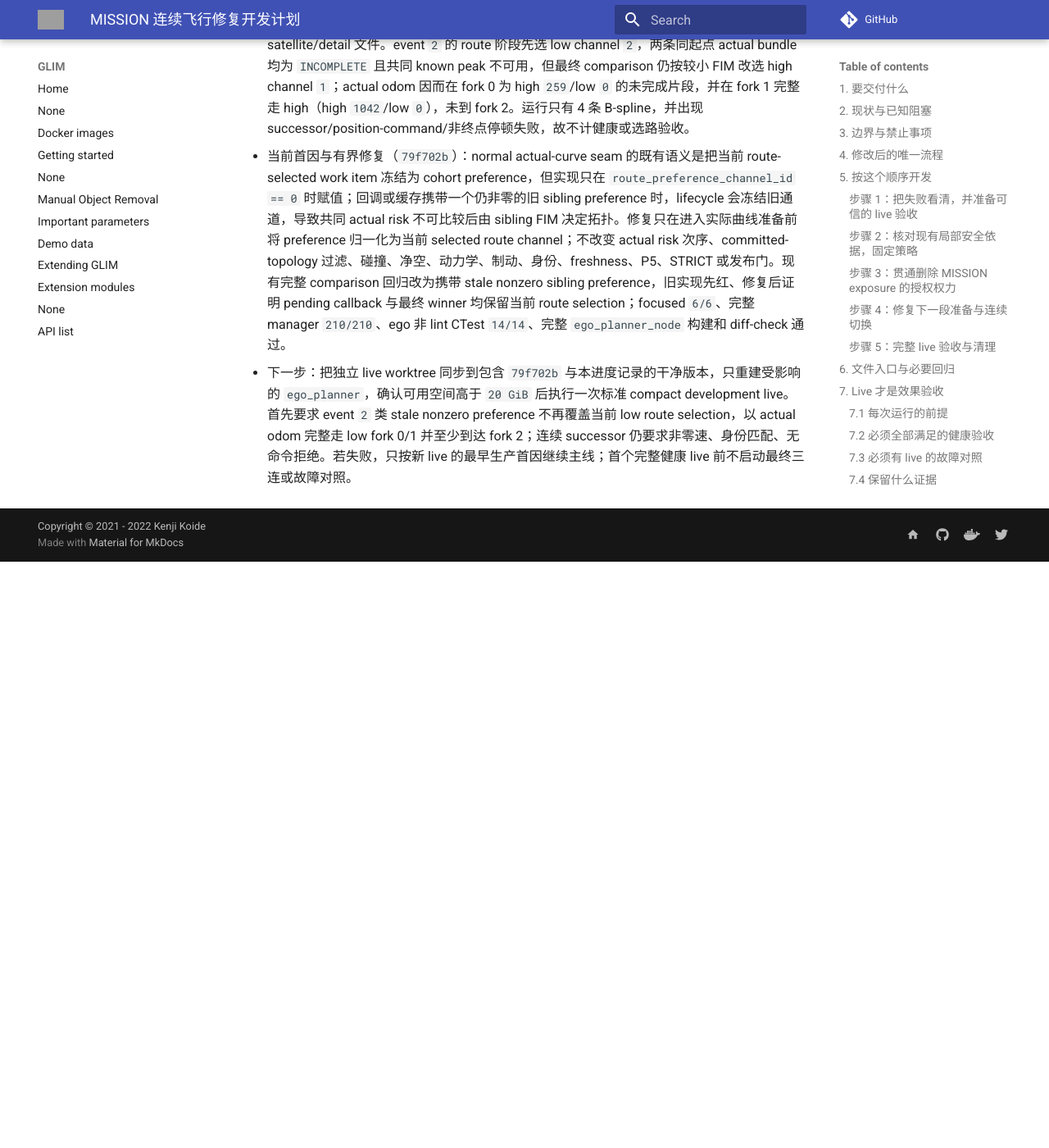
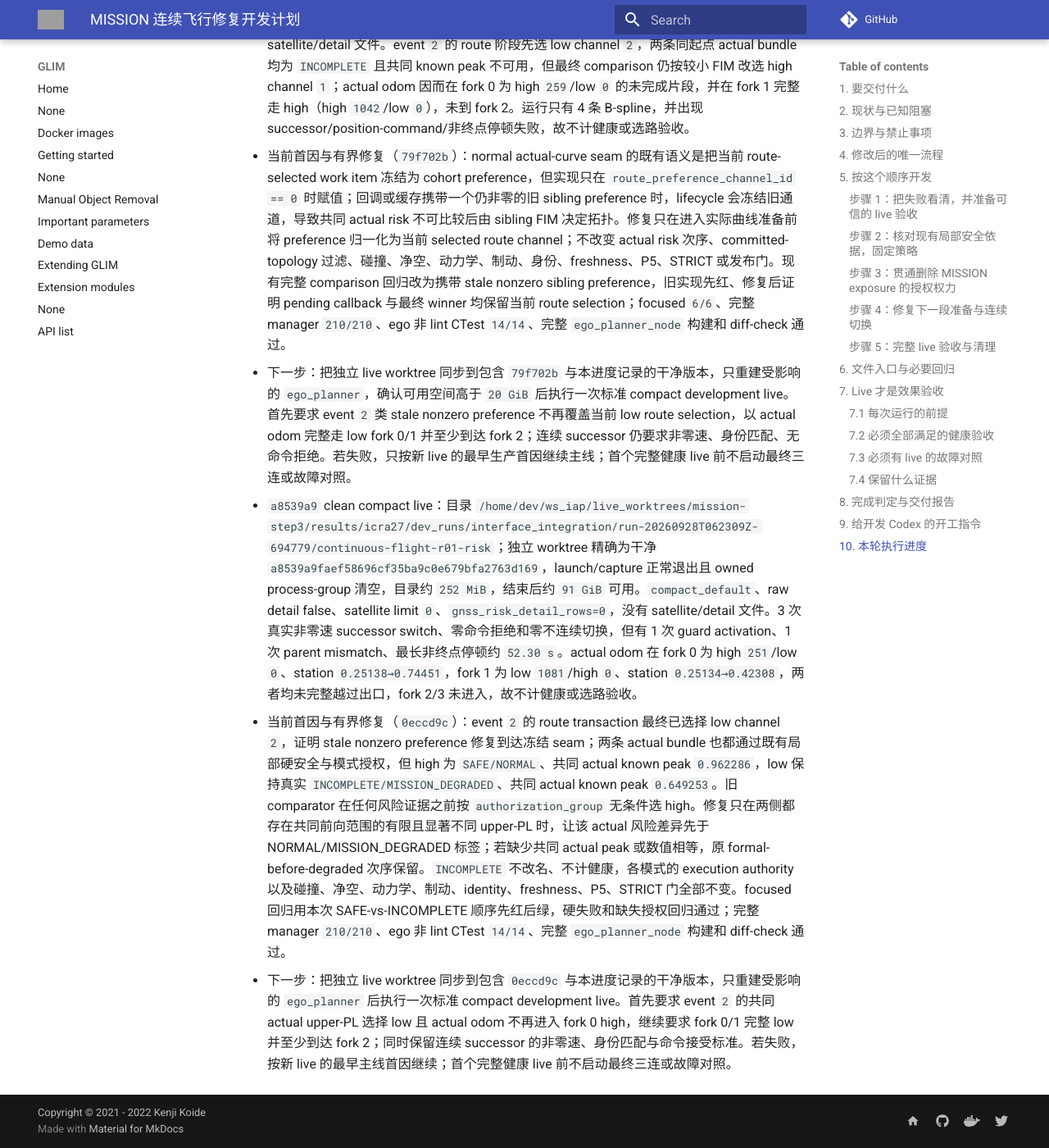
Before and after one commit to Printeger/iap, an MkDocs documentation site: the page built from docs/icra27/MISSION_CONTINUOUS_FLIGHT_IMPLEMENTATION_PLAN.md, in a window 1280 px wide and 1400 px high, scrolled down 62698 px. Shown: the whole window at 82% size. Built offline with MkDocs 1.6.1 and Material for MkDocs 9.7.7, drawn with Linux system fonts in a browser that asks for light colours; nearby versions of some CDN libraries; comment, search, counter and statistics services are not loaded; before the commit the page ends 63383 px from its top, so only the background shows below that; grey boxes are pictures that could not be loaded.

Commit message:
docs(plan): record actual mode-label ranking cause

```diff
--- a/docs/icra27/MISSION_CONTINUOUS_FLIGHT_IMPLEMENTATION_PLAN.md
+++ b/docs/icra27/MISSION_CONTINUOUS_FLIGHT_IMPLEMENTATION_PLAN.md
@@ -481,3 +481,6 @@
 - `a7ab852` clean compact live：目录 `/home/dev/ws_iap/live_worktrees/mission-step3/results/icra27/dev_runs/interface_integration/run-20260928T060718Z-637569/continuous-flight-r01-risk`；独立 worktree 精确为干净 `a7ab852cc191f0097d2d526a6c2d33ba59cd2281`，owned process 已清空，完整 `180 s` 运行结束后约 `92 GiB` 可用。运行保持 compact，`gnss_risk_detail_rows=0`，没有 satellite/detail 文件。event `2` 的 route 阶段先选 low channel `2`，两条同起点 actual bundle 均为 `INCOMPLETE` 且共同 known peak 不可用，但最终 comparison 仍按较小 FIM 改选 high channel `1`；actual odom 因而在 fork 0 为 high `259`/low `0` 的未完成片段，并在 fork 1 完整走 high（high `1042`/low `0`），未到 fork 2。运行只有 4 条 B-spline，并出现 successor/position-command/非终点停顿失败，故不计健康或选路验收。
 - 当前首因与有界修复（`79f702b`）：normal actual-curve seam 的既有语义是把当前 route-selected work item 冻结为 cohort preference，但实现只在 `route_preference_channel_id == 0` 时赋值；回调或缓存携带一个仍非零的旧 sibling preference 时，lifecycle 会冻结旧通道，导致共同 actual risk 不可比较后由 sibling FIM 决定拓扑。修复只在进入实际曲线准备前将 preference 归一化为当前 selected route channel；不改变 actual risk 次序、committed-topology 过滤、碰撞、净空、动力学、制动、身份、freshness、P5、STRICT 或发布门。现有完整 comparison 回归改为携带 stale nonzero sibling preference，旧实现先红、修复后证明 pending callback 与最终 winner 均保留当前 route selection；focused `6/6`、完整 manager `210/210`、ego 非 lint CTest `14/14`、完整 `ego_planner_node` 构建和 diff-check 通过。
 - 下一步：把独立 live worktree 同步到包含 `79f702b` 与本进度记录的干净版本，只重建受影响的 `ego_planner`，确认可用空间高于 `20 GiB` 后执行一次标准 compact development live。首先要求 event `2` 类 stale nonzero preference 不再覆盖当前 low route selection，以 actual odom 完整走 low fork 0/1 并至少到达 fork 2；连续 successor 仍要求非零速、身份匹配、无命令拒绝。若失败，只按新 live 的最早生产首因继续主线；首个完整健康 live 前不启动最终三连或故障对照。
+- `a8539a9` clean compact live：目录 `/home/dev/ws_iap/live_worktrees/mission-step3/results/icra27/dev_runs/interface_integration/run-20260928T062309Z-694779/continuous-flight-r01-risk`；独立 worktree 精确为干净 `a8539a9faef58696cf35ba9c0e679bfa2763d169`，launch/capture 正常退出且 owned process-group 清空，目录约 `252 MiB`，结束后约 `91 GiB` 可用。`compact_default`、raw detail false、satellite limit `0`、`gnss_risk_detail_rows=0`，没有 satellite/detail 文件。3 次真实非零速 successor switch、零命令拒绝和零不连续切换，但有 1 次 guard activation、1 次 parent mismatch、最长非终点停顿约 `52.30 s`。actual odom 在 fork 0 为 high `251`/low `0`、station `0.25138→0.74451`，fork 1 为 low `1081`/high `0`、station `0.25134→0.42308`，两者均未完整越过出口，fork 2/3 未进入，故不计健康或选路验收。
+- 当前首因与有界修复（`0eccd9c`）：event `2` 的 route transaction 最终已选择 low channel `2`，证明 stale nonzero preference 修复到达冻结 seam；两条 actual bundle 也都通过既有局部硬安全与模式授权，但 high 为 `SAFE/NORMAL`、共同 actual known peak `0.962286`，low 保持真实 `INCOMPLETE/MISSION_DEGRADED`、共同 actual known peak `0.649253`。旧 comparator 在任何风险证据之前按 `authorization_group` 无条件选 high。修复只在两侧都存在共同前向范围的有限且显著不同 upper-PL 时，让该 actual 风险差异先于 NORMAL/MISSION_DEGRADED 标签；若缺少共同 actual peak 或数值相等，原 formal-before-degraded 次序保留。`INCOMPLETE` 不改名、不计健康，各模式的 execution authority 以及碰撞、净空、动力学、制动、identity、freshness、P5、STRICT 门全部不变。focused 回归用本次 SAFE-vs-INCOMPLETE 顺序先红后绿，硬失败和缺失授权回归通过；完整 manager `210/210`、ego 非 lint CTest `14/14`、完整 `ego_planner_node` 构建和 diff-check 通过。
+- 下一步：把独立 live worktree 同步到包含 `0eccd9c` 与本进度记录的干净版本，只重建受影响的 `ego_planner` 后执行一次标准 compact development live。首先要求 event `2` 的共同 actual upper-PL 选择 low 且 actual odom 不再进入 fork 0 high，继续要求 fork 0/1 完整 low 并至少到达 fork 2；同时保留连续 successor 的非零速、身份匹配与命令接受标准。若失败，按新 live 的最早主线首因继续；首个完整健康 live 前不启动最终三连或故障对照。
```
